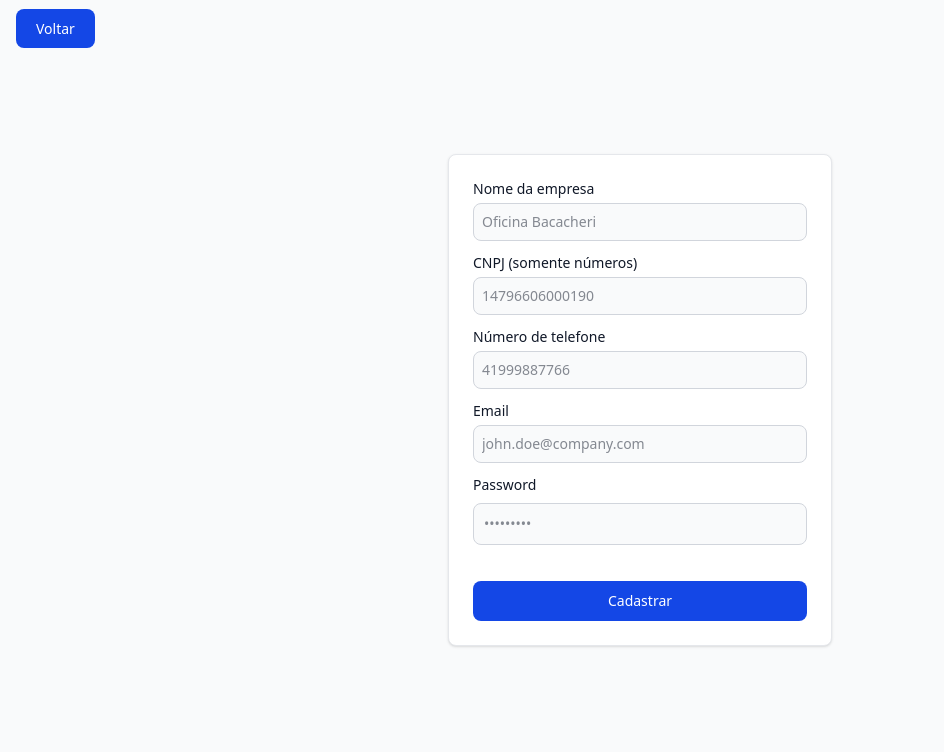
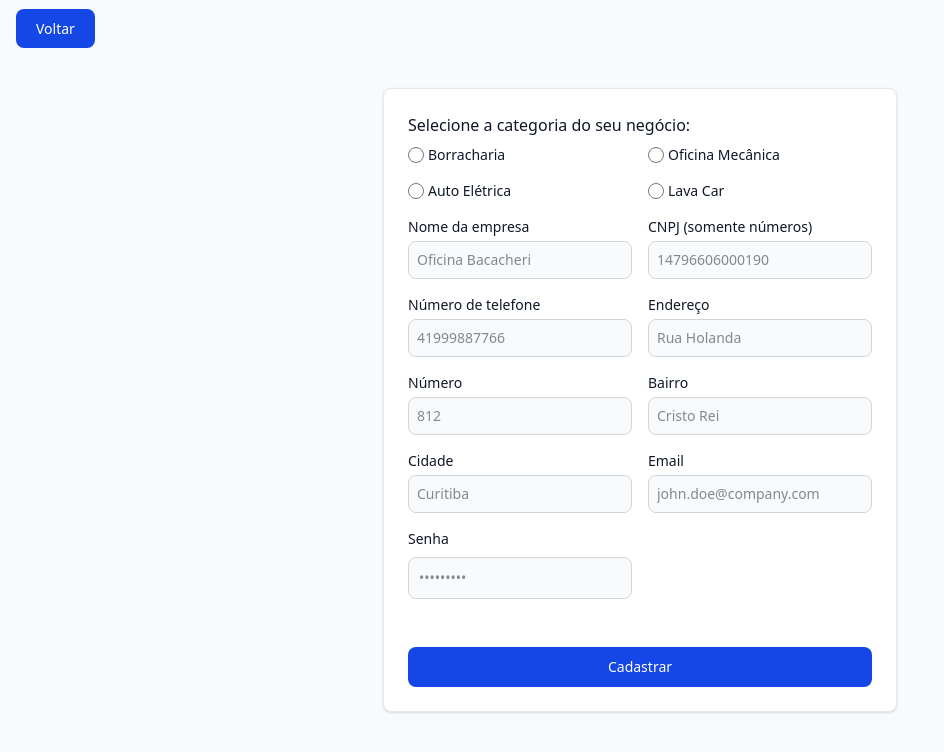
Before and after one commit to vinipadilha/Fix-Time, a website: page src/pages/cadastro-company.html in a window 1280 px wide. Shown: the whole page, without its empty margins (0-944 px from the left). Drawn offline with Linux system fonts and the light colour scheme.

Commit message:
criando nova coluna na página de cadastro

```diff
--- a/src/pages/cadastro-company.html
+++ b/src/pages/cadastro-company.html
@@ -7,14 +7,42 @@
     <link rel="stylesheet" href="/src/output.css">
 </head>
 <body class="bg-gray-50 flex items-center justify-center min-h-screen lg:p-0 p-3">
+
   <div class="absolute top-0 left-0 p-4">
     <a href="/src/pages/choice-cadastro.html" class=" text-white bg-blue-700 hover:bg-blue-800 focus:ring-4 focus:ring-blue-300 font-medium rounded-lg text-sm px-5 py-2.5  focus:outline-none">Voltar</a>
   </div>
 
-  <div class="w-full max-w-sm lg:p-6 bg-white border border-gray-200 rounded-lg shadow-sm p-3 md:p-8 ">
+  <div class="w-auto max-w-full lg:p-6 bg-white border border-gray-200 rounded-lg shadow-sm p-3 md:p-8 mt-12 lg:mt-3 mb-3">
+
 
 
     <form class="space-y-3" action="#">
+
+      <h1 class="block mb-2 text-md font-medium text-gray-900 " >Selecione a categoria do seu negócio:</h1>
+        <div class="grid grid-cols-2 gap-4 mb-4">
+          <div class="flex items-center ">
+            <input id="borracharia" type="radio" value="borracharia" name="tipo_empresa" class="w-4 h-4 text-blue-600 bg-gray-100 border-gray-300 focus:ring-blue-500 focus:ring-2">
+            <label for="borracharia" class="ms-1 text-sm font-medium text-gray-900">Borracharia</label>
+          </div>
+
+          <div class="flex items-center">
+              <input id="mecanica" type="radio" value="mecanica" name="tipo_empresa" class="w-4 h-4 text-blue-600 bg-gray-100 border-gray-300 focus:ring-blue-500 focus:ring-2">
+              <label for="mecanica" class="ms-1 text-sm font-medium text-gray-900">Oficina Mecânica</label>
+          </div>
+
+          <div class="flex items-center ">
+              <input id="auto_eletrica" type="radio" value="eletrica" name="tipo_empresa" class="w-4 h-4 text-blue-600 bg-gray-100 border-gray-300 focus:ring-blue-500 focus:ring-2">
+              <label for="auto_eletrica" class="ms-1 text-sm font-medium text-gray-900">Auto Elétrica</label>
+          </div>
+
+          <div class="flex items-center">
+              <input id="lava_car" type="radio" value="lava_car" name="tipo_empresa" class="w-4 h-4 text-blue-600 bg-gray-100 border-gray-300 focus:ring-blue-500 focus:ring-2">
+              <label for="lava_car" class="ms-1 text-sm font-medium text-gray-900">Lava Car</label>
+          </div>
+        </div>
+
+
+        <div class="grid grid-cols-2 gap-4 ">
 
           <div>
             <label for="nome_empresa" class="block mb-1 text-sm font-medium text-gray-900 ">Nome da empresa</label>
@@ -23,7 +51,7 @@
 
           <div>
             <label for="CNPJ" class="block mb-1 text-sm font-medium text-gray-900 ">CNPJ (somente números)</label>
-          <input type="tel" id="CNPJ" class="bg-gray-50 border border-gray-300 text-gray-900 text-sm rounded-lg focus:ring-blue-500 focus:border-blue-500 focus:outline-none focus:ring-2 block w-full p-2" placeholder="14796606000190"  required />
+            <input type="number" id="CNPJ" class="bg-gray-50 border border-gray-300 text-gray-900 text-sm rounded-lg focus:ring-blue-500 focus:border-blue-500 focus:outline-none focus:ring-2 block w-full p-2" placeholder="14796606000190"  required />
           </div>
 
           <div>
@@ -32,13 +60,34 @@
           </div>
 
           <div>
+            <label for="endereco" class="block mb-1 text-sm font-medium text-gray-900 ">Endereço</label>
+            <input type="text" id="endereco" class="bg-gray-50 border border-gray-300 text-gray-900 text-sm rounded-lg focus:ring-blue-500 focus:border-blue-500 focus:outline-none focus:ring-2 block w-full p-2 " placeholder="Rua Holanda" required/>
+          </div>
+
+          <div>
+            <label for="numero" class="block mb-1 text-sm font-medium text-gray-900 ">Número</label>
+            <input type="number" id="numero" class="bg-gray-50 border border-gray-300 text-gray-900 text-sm rounded-lg focus:ring-blue-500 focus:border-blue-500 focus:outline-none focus:ring-2 block w-full p-2 " placeholder="812" required/>
+          </div>
+
+          <div>
+            <label for="bairro" class="block mb-1 text-sm font-medium text-gray-900 ">Bairro</label>
+            <input type="text" id="bairro" class="bg-gray-50 border border-gray-300 text-gray-900 text-sm rounded-lg focus:ring-blue-500 focus:border-blue-500 focus:outline-none focus:ring-2 block w-full p-2 " placeholder="Cristo Rei" required/>
+          </div>
+
+          <div>
+            <label for="cidade" class="block mb-1 text-sm font-medium text-gray-900 ">Cidade</label>
+            <input type="text" id="cidade" class="bg-gray-50 border border-gray-300 text-gray-900 text-sm rounded-lg focus:ring-blue-500 focus:border-blue-500 focus:outline-none focus:ring-2 block w-full p-2 " placeholder="Curitiba" required/>
+          </div>
+
+          <div>
             <label for="email" class="block mb-1 text-sm font-medium text-gray-900 ">Email</label>
             <input type="email" id="email" class="bg-gray-50 border border-gray-300 text-gray-900 text-sm rounded-lg focus:ring-blue-500 focus:border-blue-500 focus:outline-none focus:ring-2 block w-full p-2" placeholder="john.doe@company.com" required />
           </div>
 
           <div class="mb-6">
-          <label for="password" class="block mb-2 text-sm font-medium text-gray-900 ">Password</label>
+            <label for="password" class="block mb-2 text-sm font-medium text-gray-900 ">Senha</label>
             <input type="password" id="password" class="bg-gray-50 border border-gray-300 text-gray-900 text-sm rounded-lg focus:ring-blue-500 focus:border-blue-500 focus:outline-none focus:ring-2 block w-full p-2.5 " placeholder="•••••••••" required />
+          </div>
         </div>
 
 
```
Also changed, not shown: src/output.css. Lines whose indentation alone changed are shown as unchanged.
